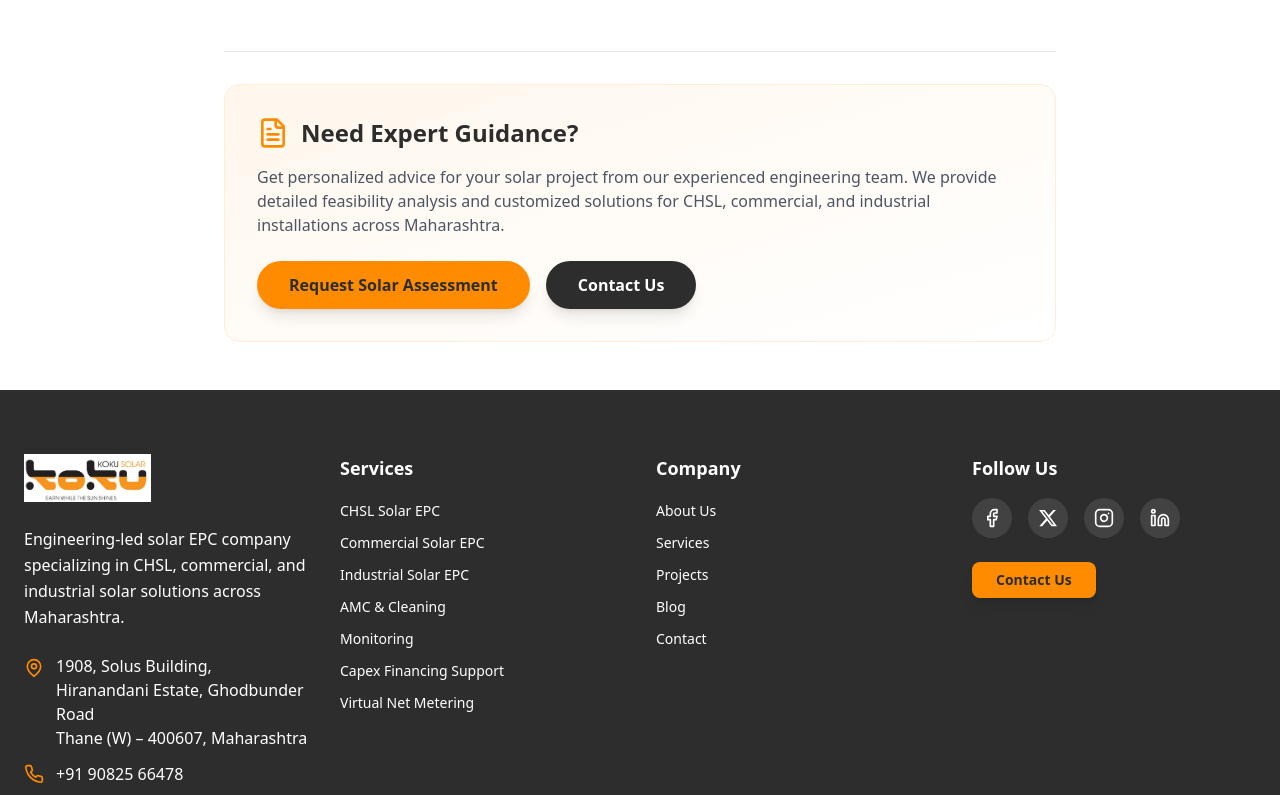
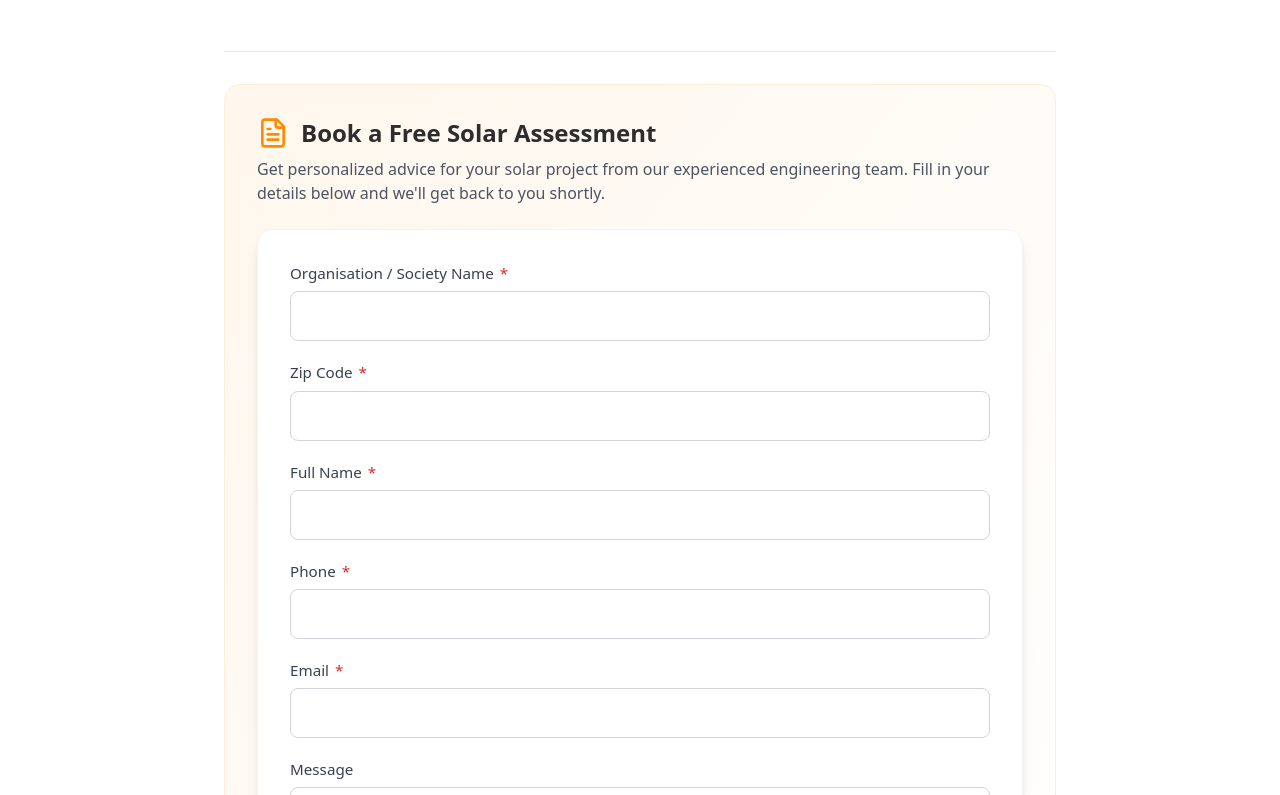
Before and after one commit to trollord/Koku-Solar, a React (Vite) app: page /blog/pm-surya-ghar-yojana-society-subsidy in a window 1280 px wide. Shown: the part 3545-4340 px from the top of the page. Built offline with nearby package versions, Linux system fonts and the light colour scheme.

Commit message:
Embed lead form on blog posts in place of Need Expert Guidance CTA

```diff
--- a/src/pages/BlogPost.tsx
+++ b/src/pages/BlogPost.tsx
@@ -1,6 +1,7 @@
 import { useState, useEffect } from 'react';
 import { useParams, Link } from 'react-router-dom';
 import { Calendar, User, ArrowLeft, Share2, Clock, FileText } from 'lucide-react';
+import ZohoLeadForm from '../components/ZohoLeadForm';
 
 interface BlogPostData {
   id: number;
@@ -329,27 +330,19 @@ Protect the structural integrity of your building with engineering that puts saf
           </div>
 
           <div className="mt-12 pt-8 border-t border-gray-200">
-            <div className="bg-gradient-to-br from-orange-50 to-white p-8 rounded-2xl border border-orange-100">
-              <div className="flex items-center mb-4">
+            <div className="bg-gradient-to-br from-orange-50 to-white p-6 sm:p-8 rounded-2xl border border-orange-100">
+              <div className="flex items-center mb-2">
                 <FileText className="h-8 w-8 text-koku-orange mr-3" />
-                <h3 className="text-2xl font-bold text-koku-dark">Need Expert Guidance?</h3>
+                <h3 className="text-2xl font-bold text-koku-dark">Book a Free Solar Assessment</h3>
               </div>
               <p className="text-gray-600 mb-6">
-                Get personalized advice for your solar project from our experienced engineering team. We provide detailed feasibility analysis and customized solutions for CHSL, commercial, and industrial installations across Maharashtra.
+                Get personalized advice for your solar project from our experienced engineering team. Fill in your details below and we'll get back to you shortly.
               </p>
-              <div className="flex flex-col sm:flex-row gap-4">
-                <Link
-                  to="/contact#contact"
-                  className="inline-block bg-koku-orange text-koku-dark px-8 py-3 rounded-full font-semibold hover:bg-yellow-400 transition-all shadow-lg text-center"
-                >
-                  Request Solar Assessment
-                </Link>
-                <Link
-                  to="/contact#contact"
-                  className="inline-block bg-koku-dark text-white px-8 py-3 rounded-full font-semibold hover:bg-gray-800 transition-all shadow-lg text-center"
-                >
-                  Contact Us
-                </Link>
+              <div className="bg-white rounded-2xl p-6 sm:p-8 shadow-lg border border-gray-100">
+                <ZohoLeadForm />
+                <p className="text-sm text-gray-500 mt-4 text-center">
+                  🔒 Secure form powered by Zoho CRM
+                </p>
               </div>
             </div>
           </div>
```
